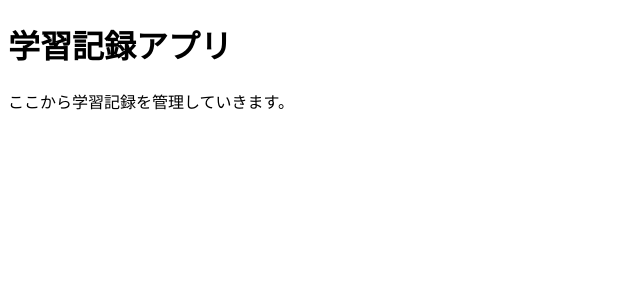
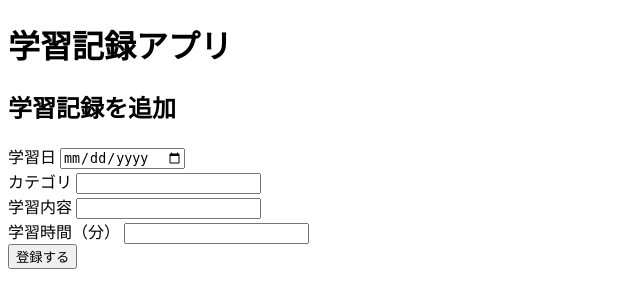
Before and after one commit to NaokiOhkawara/learning-record-app, a FastAPI app: page / in a window 1280 px wide. Shown: the top 308 px of the page, without its empty margins (0-640 px from the left). Run offline with FastAPI, Linux system fonts and the light colour scheme.

Commit message:
Add study record form handling

```diff
--- a/pyproject.toml
+++ b/pyproject.toml
@@ -7,6 +7,7 @@ requires-python = ">=3.14"
 dependencies = [
     "fastapi>=0.141.1",
     "jinja2>=3.1.6",
+    "python-multipart>=0.0.32",
     "uvicorn>=0.52.1",
 ]
 
--- a/src/main.py
+++ b/src/main.py
@@ -1,4 +1,4 @@
-from fastapi import FastAPI, Request
+from fastapi import FastAPI, Request, Form
 from fastapi.templating import Jinja2Templates
 
 app = FastAPI()
@@ -12,3 +12,18 @@ def home(request: Request):
         request=request,
         name="index.html"
     )
+
+
+@app.post("/records")
+def create_record(
+    study_date: str = Form(...),
+    category: str = Form(...),
+    content: str = Form(...),
+    study_time: int = Form(...)
+):
+    return {
+        "study_date": study_date,
+        "category": category,
+        "content": content,
+        "study_time": study_time
+    }
--- a/src/templates/index.html
+++ b/src/templates/index.html
@@ -4,8 +4,34 @@
     <meta charset="UTF-8">
     <title>学習記録アプリ</title>
 </head>
+
 <body>
     <h1>学習記録アプリ</h1>
-    <p>ここから学習記録を管理していきます。</p>
+
+    <h2>学習記録を追加</h2>
+
+   <form action="/records" method="post">
+        <div>
+            <label for="study-date">学習日</label>
+            <input type="date" id="study-date" name="study_date">
+        </div>
+
+        <div>
+            <label for="category">カテゴリ</label>
+            <input type="text" id="category" name="category">
+        </div>
+
+        <div>
+            <label for="content">学習内容</label>
+            <input type="text" id="content" name="content">
+        </div>
+
+        <div>
+            <label for="study-time">学習時間（分）</label>
+            <input type="number" id="study-time" name="study_time">
+        </div>
+
+        <button type="submit">登録する</button>
+    </form>
 </body>
 </html>
```
Also changed, not shown: 1 other file.
